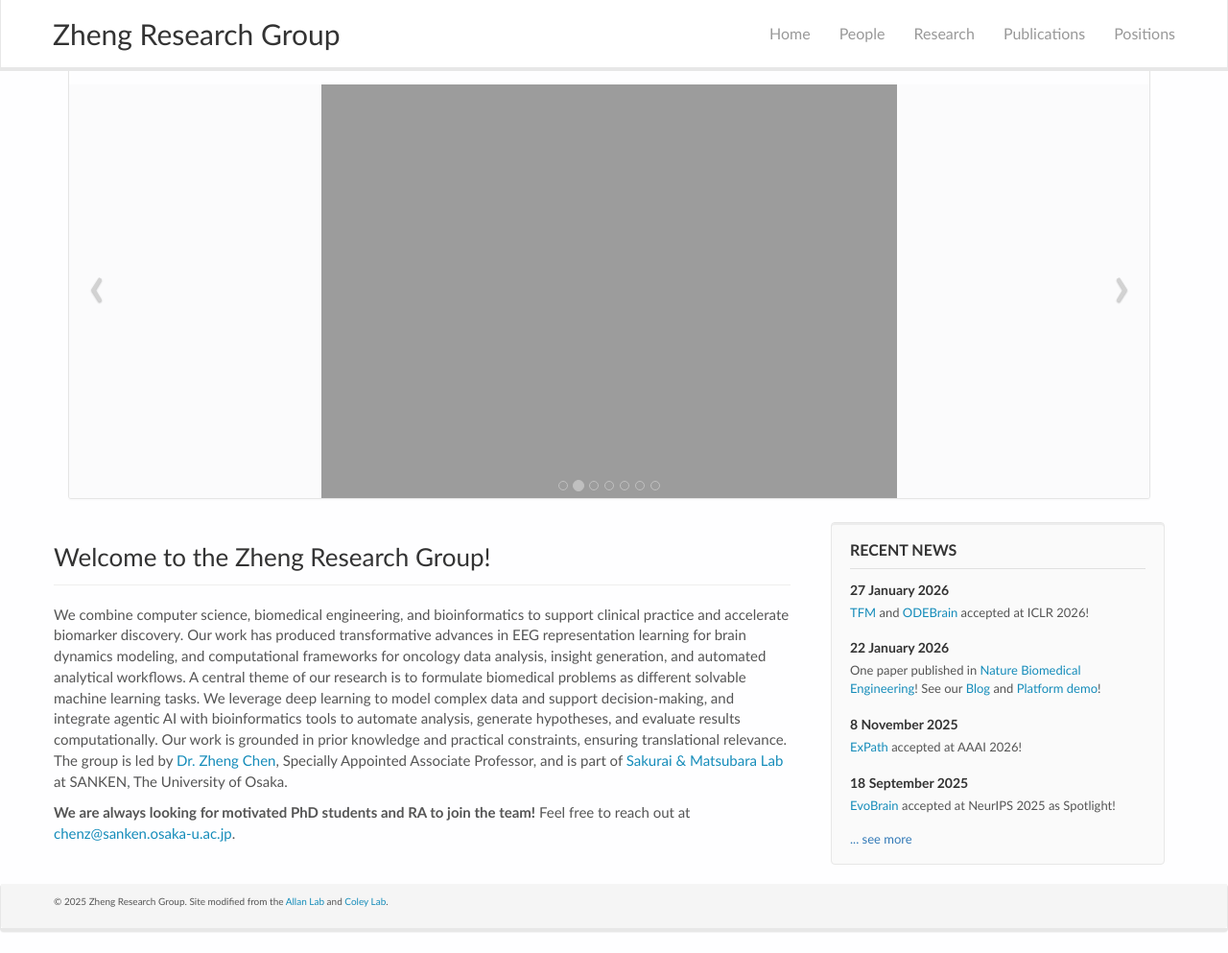
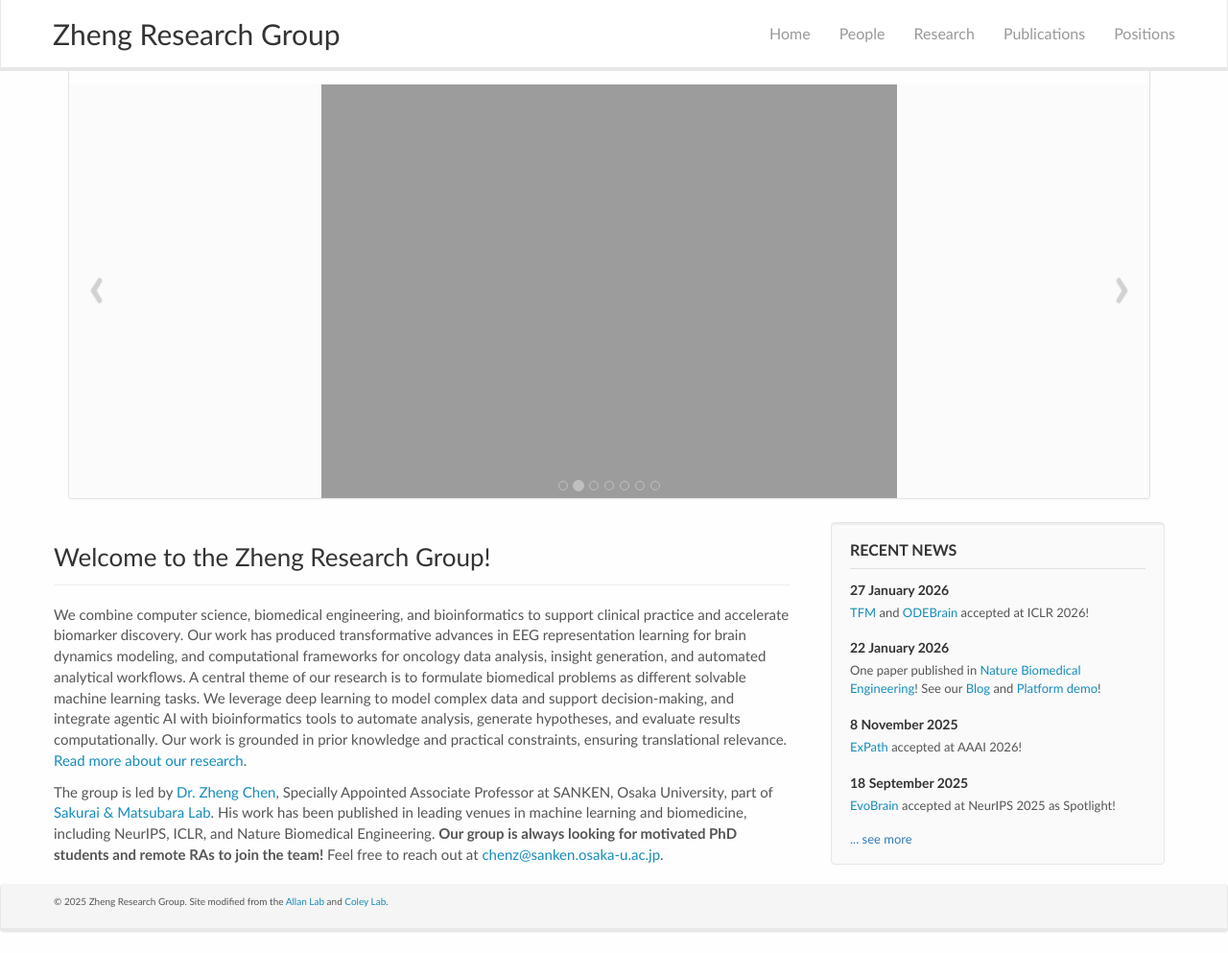
Before and after one commit to zhengchen3/zhengchen3.github.io, a Jekyll site: the page built from _pages/home.md, in a window 1280 px wide and 993 px high. Shown: the whole window at 96% size. Built offline with Jekyll 4.4.1, drawn with Linux system fonts in a browser that asks for light colours; nearby versions of some CDN libraries.

```diff
--- a/_pages/home.md
+++ b/_pages/home.md
@@ -12,10 +12,18 @@ Our work has produced transformative advances in EEG representation learning for
 A central theme of our research is to formulate biomedical problems as different solvable machine learning tasks.
 We leverage deep learning to model complex data and support decision-making, and integrate agentic AI with bioinformatics tools to automate analysis, generate hypotheses, and evaluate results computationally.
 Our work is grounded in prior knowledge and practical constraints, ensuring translational relevance.
-The group is led by [Dr. Zheng Chen]({{ site.url }}{{ site.baseurl }}/team/), Specially Appointed Associate Professor, and is part of [Sakurai & Matsubara Lab](https://www.dm.sanken.osaka-u.ac.jp) at SANKEN, The University of Osaka.
+[Read more about our research]({{ site.url }}{{ site.baseurl }}/research).
 
+The group is led by [Dr. Zheng Chen]({{ site.url }}{{ site.baseurl }}/team/), Specially Appointed Associate Professor at SANKEN, Osaka University, part of [Sakurai & Matsubara Lab](https://www.dm.sanken.osaka-u.ac.jp).
+His work has been published in leading venues in machine learning and biomedicine, including NeurIPS, ICLR, and Nature Biomedical Engineering.
+**Our group is always looking for motivated PhD students and remote RAs to join the team!**
+Feel free to reach out at [chenz@sanken.osaka-u.ac.jp](mailto:chenz@sanken.osaka-u.ac.jp).
+
+
+<!-- The group is led by [Dr. Zheng Chen]({{ site.url }}{{ site.baseurl }}/team/), Specially Appointed Associate Professor, part of [Sakurai & Matsubara Lab](https://www.dm.sanken.osaka-u.ac.jp) at SANKEN, Osaka University.
+Dr. Chen publications in top-tier both conference venue including NeurIPS, ICLR, and KDD, and Biomedicine Journal, e.g., Nature Biomedical Engineering.
 **We are always looking for motivated PhD students and RA to join the team!**
-Feel free to reach out at [chenz@sanken.osaka-u.ac.jp](mailto:chenz@sanken.osaka-u.ac.jp).
+Feel free to reach out at [chenz@sanken.osaka-u.ac.jp](mailto:chenz@sanken.osaka-u.ac.jp). -->
 
 
 <!-- are the part of [Sakurai & Matsubara Lab](https://www.dm.sanken.osaka-u.ac.jp) at SANKEN, Osaka University,
```
